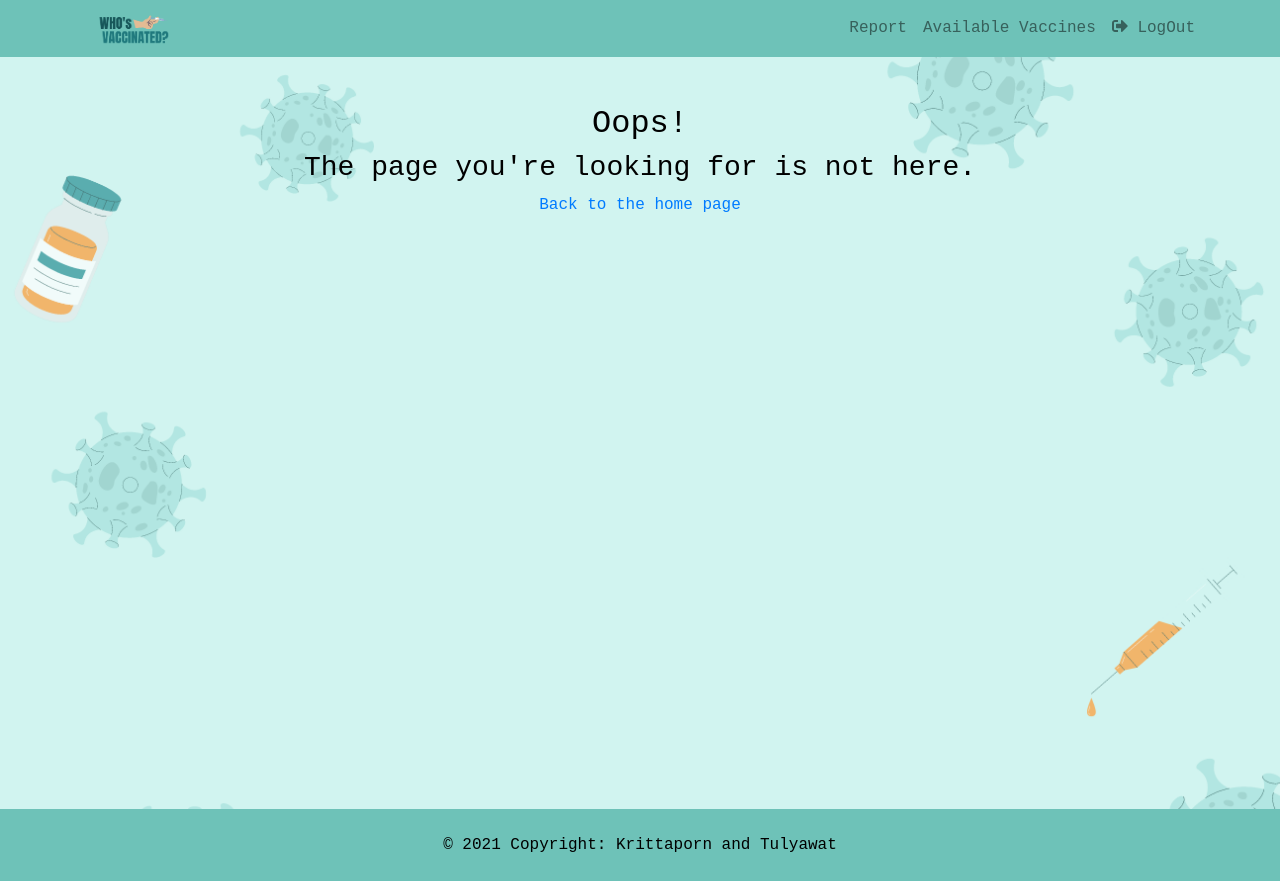
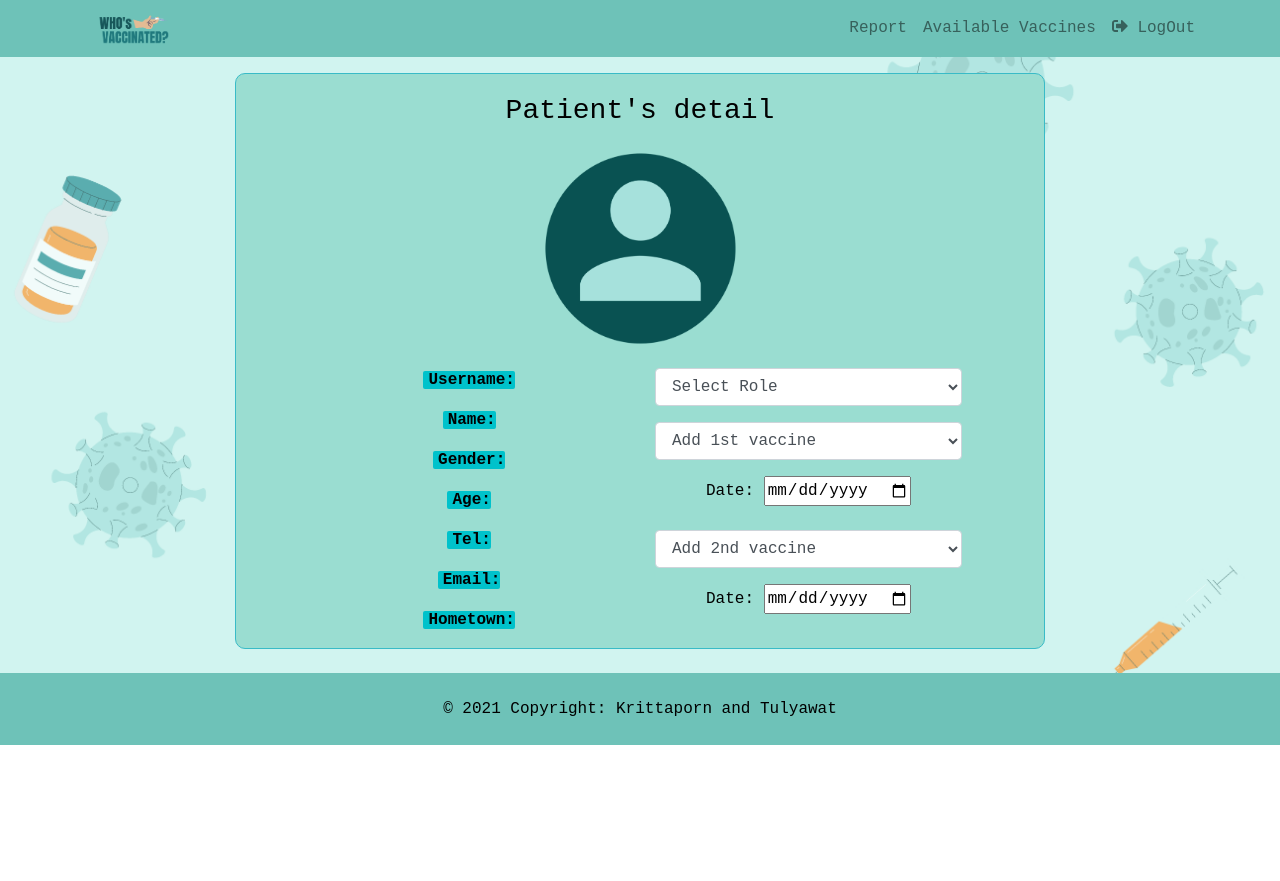
Before and after one commit to kaewpiyarattong/SE331-2021-Project-Frontend, a Vue app: page /add-role in a window 1280 px wide. After the commit the page ends 800 px from the top, so only its background shows below. Built offline with nearby package versions, Linux system fonts and the light colour scheme.

Commit message:
Create Add role page
Create add RolePage.vue and edit registrationForn.vue

```diff
--- a/src/router/index.js
+++ b/src/router/index.js
@@ -14,6 +14,7 @@ import NetworkError from "@/views/NetworkError.vue";
 import Login from "@/views/LoginForm.vue";
 import Register from "@/views/RegistrationForm.vue";
 import PatientInformation from "@/views/PatientInformation.vue";
+import AddRole from "@/views/AddRole.vue";
 
 const routes = [
   {
@@ -55,6 +56,11 @@ const routes = [
     path: "/network-error",
     name: "NetworkError",
     component: NetworkError,
+  },
+  {
+    path: "/add-role",
+    name: "AddRole",
+    component: AddRole,
   },
   {
     path: "/availableVaccine",
--- a/src/service/AuthService.js
+++ b/src/service/AuthService.js
@@ -66,5 +66,4 @@ export default {
       },
     });
   },
-
 };
--- /dev/null
+++ b/src/views/AddRole.vue
@@ -0,0 +1,129 @@
+<template>
+  <div class="col-md-12">
+    <div class="col-md-9 col-sm-12" id="content">
+        <h3>Patient's detail</h3>
+        <img
+            id="profile-img"
+            src="../assets/person.png"
+            class="profile-img-card"
+        />
+      <!-- Show User photo and detail -->
+      <div class="row justify-content-center">
+        <div class="col-12 col-md-5 col-sm-12 pr">
+
+            <p>
+                <strong id="title">Username:</strong>
+            </p>
+            <p>
+                <strong id="title">Name:</strong>
+            </p>
+            <p>
+                <strong id="title">Gender:</strong>
+            </p>
+            <p>
+                <strong id="title">Age:</strong>
+            </p>
+            <p>
+                <strong id="title">Tel:</strong>
+            </p>
+            <p>
+                <strong id="title">Email:</strong>
+            </p>
+            <p>
+                <strong id="title">Hometown:</strong>
+            </p>
+        </div>
+        <!-- Detail & Role -->
+        <div class="col-12 col-md-5 col-sm-12 pr">
+            <!-- Add role -->
+            <div class="form-group">
+                <select class="form-control" id="role">
+                    <option selected disabled hidden>Select Role</option>
+                    <option>Admin</option>
+                    <option>Docter</option>
+                    <option>Patient</option>
+                </select>
+            </div>
+            <!-- Add 1st vaccine -->
+            <div class="form-group">
+                <select class="form-control" >
+                    <option selected disabled hidden>Add 1st vaccine</option>
+                    <option>Astrazeneca</option>
+                    <option>Sinovac</option>
+                    <option>Sinopharm</option>
+                </select>
+            </div>
+
+            <!-- Add 1st date date -->
+            <div class="form-group">
+                <label>Date:
+                <input type="date" id="fdate" name="fdate">
+              </label>
+            </div>
+
+            <!-- Add 2nd vaccine -->
+            <div class="form-group">
+                <select class="form-control">
+                    <option selected disabled hidden>Add 2nd vaccine</option>
+                    <option>-</option>
+                    <option>Astrazeneca</option>
+                    <option>Sinovac</option>
+                    <option>Sinopharm</option>
+                </select>
+            </div>
+            <!-- Add 2st date date -->
+            <div class="form-group">
+                <label>Date:
+                <input type="date" id="sdate" name="sdate">
+              </label>
+            </div>
+
+        </div>
+      </div>
+    </div>
+  </div>
+</template>
+
+<script>
+export default {
+
+}
+</script>
+
+<style scoped>
+.profile-img-card {
+  width: auto;
+  height: 200px;
+  margin: 0 auto 15px;
+  display: block;
+  -moz-border-radius: 50%;
+  -webkit-border-radius: 50%;
+  border-radius: 50%;
+  margin-bottom: 20px;
+}
+
+#title {
+  background-color: #00c2cb;
+  margin-right: 5px;
+  border-radius: 2px;
+  padding-left: 5px;
+}
+
+#button {
+  color: white;
+  background-color: #28787a;
+  width: 200px;
+}
+
+#content {
+  border: 1px solid #39bbc7;
+  border-radius: 10px;
+  background-color: #9addd1;
+  color: black;
+  margin: auto;
+  padding-top: 20px;
+}
+h3{
+    margin-bottom: 20px;
+}
+</style>
--- a/src/views/PatientList.vue
+++ b/src/views/PatientList.vue
@@ -29,7 +29,6 @@
         </button>
         <div :class="{ collapse: !filterShow }">
           <form>
-
             <!-- Filter name -->
             <div class="form-group">
               <h5>Search by name:</h5>
@@ -98,11 +97,7 @@
             <!-- Filter Role -->
             <div class="form-group">
               <h5>Filter role</h5>
-              <select
-                class="form-control"
-                id="role"
-                v-model="selected.role"
-              >
+              <select class="form-control" id="role" v-model="selected.role">
                 <option>Any</option>
                 <option>Admin</option>
                 <option>Docter</option>
@@ -126,8 +121,8 @@
             selected.sbrand == 'Any' &&
             selected.gender == 'Any' &&
             search == '' &&
-            age == 75 &&
-            role == 'Any'
+            age == 75
+            //role == 'Any'
           "
         >
           All patients: {{ totalPatients }}
@@ -193,7 +188,7 @@ export default {
         fbrand: "Any",
         sbrand: "Any",
         gender: "Any",
-        role: "Any"
+        role: "Any",
       },
     };
   },
@@ -243,7 +238,7 @@ export default {
         fbrand: "Any",
         sbrand: "Any",
         gender: "Any",
-        role: "Any"
+        role: "Any",
       };
       this.search = "";
       this.age = 75;
@@ -283,9 +278,7 @@ export default {
         return this.age < 75 ? patient.age <= this.age : patient.age >= 5;
       });
     },
-    filterByRole(){
-
-    }
+    filterByRole() {},
   },
   computed: {
     hasNextPage() {
--- a/src/views/RegistrationForm.vue
+++ b/src/views/RegistrationForm.vue
@@ -88,8 +88,19 @@
               </div>
             </div>
             <div class="col-12 col-md-5 col-sm-12">
+                            <!-- Add Age -->
+              <div class="form-group">
+                <Field
+                  placeholder="Age"
+                  name="age"
+                  type="age"
+                  class="form-control"
+                />
+                <ErrorMessage name="age" class="error-feedback" />
+              </div>
+
               <!-- Add gender -->
-              <label for="cars"
+              <label for="gender"
                 >Gender:
                 <select name="gender" id="gender">
                   <option value="female">Female</option>
@@ -97,13 +108,7 @@
                   <option value="others">Others</option>
                 </select>
               </label>
-              <!-- Add DOB -->
-              <div class="form-group">
-                <label for="birthday"
-                  >Birthday:
-                  <input type="date" id="birthday" name="birthday" />
-                </label>
-              </div>
+
               <!-- Add photo -->
               <div class="form-group">
                 <UploadImages
@@ -191,6 +196,9 @@ export default {
         .required("Password is required!")
         .min(6, "Must be at least 6 characters!")
         .max(40, "Must be maximum 40 characters!"),
+      age: yup
+        .string()
+        .required("Age is required!"),
     });
 
     return {
```
